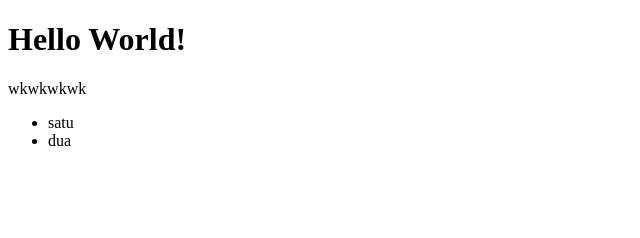
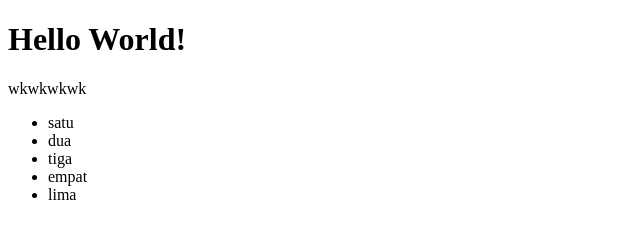
Before and after one commit to moexfire/MXF-git-test2, a plain HTML site: page index.html in a window 1280 px wide. Shown: the whole page, without its empty margins (0-640 px from the left). Drawn offline with Linux system fonts and the light colour scheme.

Commit message:
menambahkan data index

```diff
--- a/index.html
+++ b/index.html
@@ -15,6 +15,9 @@
     <ul>
         <li>satu</li>
         <li>dua</li>
+        <li>tiga</li>
+        <li>empat</li>
+        <li>lima</li>
     </ul>
 </body>
 
```
